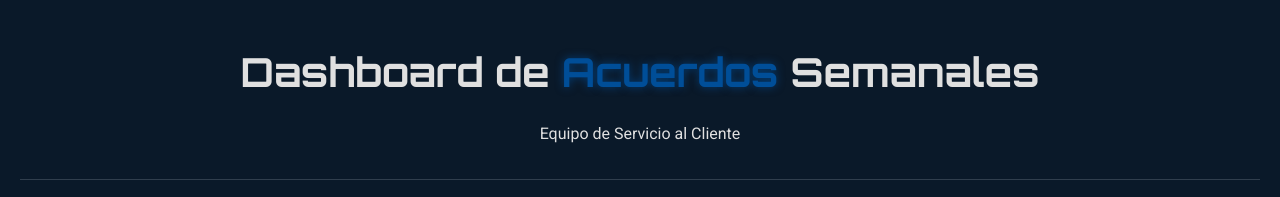
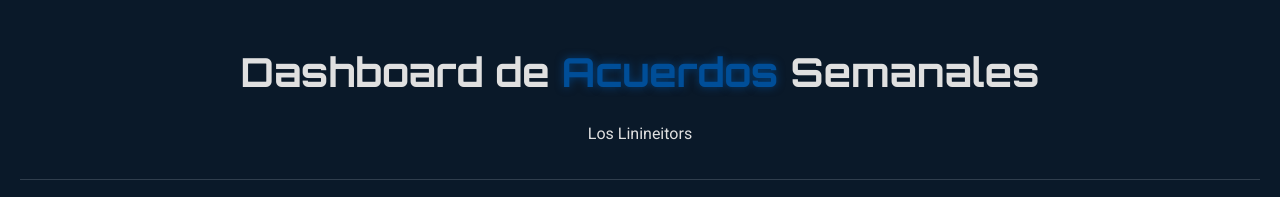
Before and after one commit to gianpaolm/Acuerdos-Coaching-Linineitors.Github.io, a plain HTML site: page index.html in a window 1280 px wide. Shown: the top 197 px of the page. Drawn offline with Linux system fonts and the light colour scheme.

Commit message:
Update index.html

```diff
--- a/index.html
+++ b/index.html
@@ -62,7 +62,7 @@
     </style>
 </head>
 <body>
-    <header><h1>Dashboard de <span>Acuerdos</span> Semanales</h1><p>Equipo de Servicio al Cliente</p></header>
+    <header><h1>Dashboard de <span>Acuerdos</span> Semanales</h1><p>Los Linineitors</p></header>
     <main class="container">
         <div class="controls-container">
             <input type="text" id="search" placeholder="Buscar por nombre...">
@@ -77,7 +77,7 @@
             </table>
         </div>
     </main>
-    <footer><p>&copy; 2024 | Herramienta de Seguimiento para el Equipo</p></footer>
+    <footer><p>&copy; 2025 | Acuerdos Coaching Level Up - Los linineitors</p></footer>
     <script>
         document.addEventListener('DOMContentLoaded', () => {
             const SCRIPT_URL = 'https://script.google.com/a/macros/mercadolibre.com.co/s/AKfycbxCV_ygI9LDwRObBFbFDCeP5pLAf8bbyz0QxHWAU_GWq-UFWrJrhQheFx2rhkpIq8L3/exec';
```
